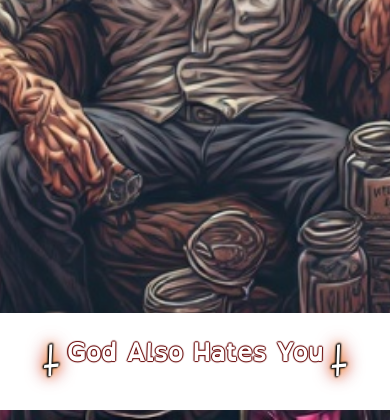
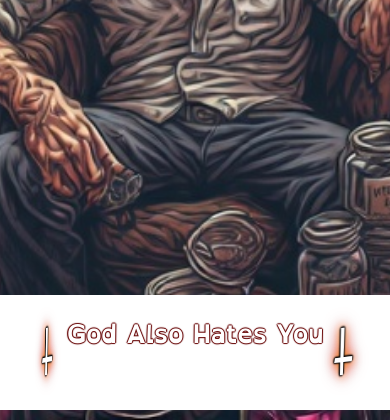
Before and after one commit to smoothbrainsinc/pluto_says_f, a PHP site: page / in a window 390 px wide. Shown: the part 444-864 px from the top of the page. Run offline with PHP 8.4, Linux system fonts and the light colour scheme.

Commit message:
fire fix fucking mobil againx5

```diff
--- a/styles.css
+++ b/styles.css
@@ -193,7 +193,6 @@ h1 {
 
   .cross-left,
   .cross-right {
-    font-size: 2rem !important;
     text-shadow:
       -1px 0px 2px black,
       0px -1px 2px black,
@@ -202,7 +201,7 @@ h1 {
       0 0 10px orange,
       0 0 15px red,
       0 0 20px darkred !important;
-    animation: none !important; /* Disable if causing issues */
+
   }
 
   h1 {
```
